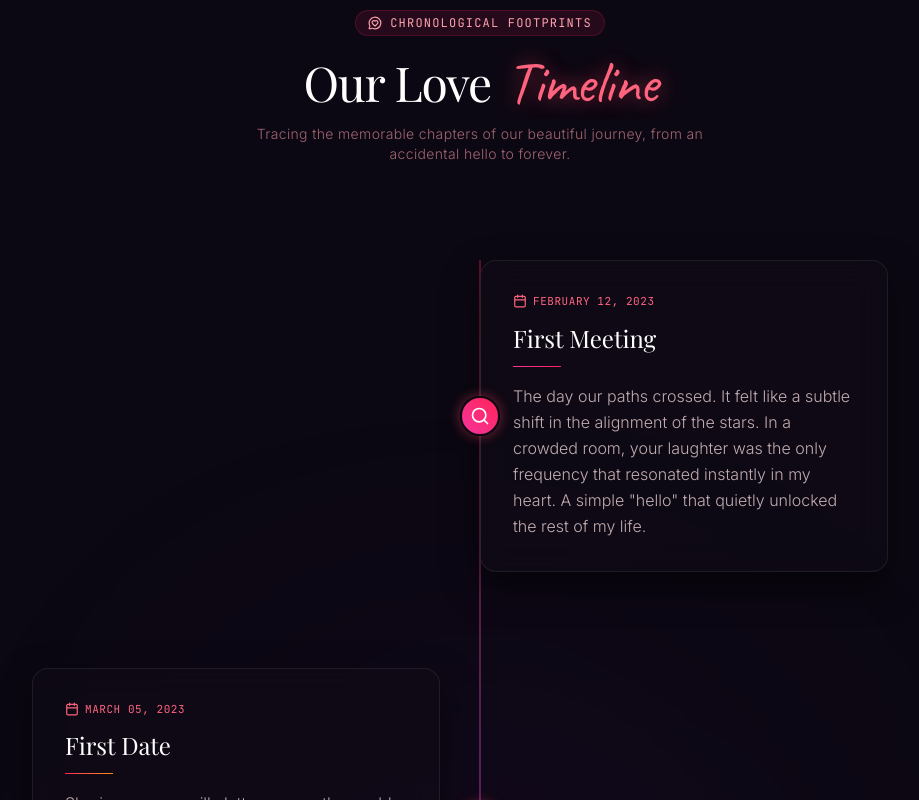
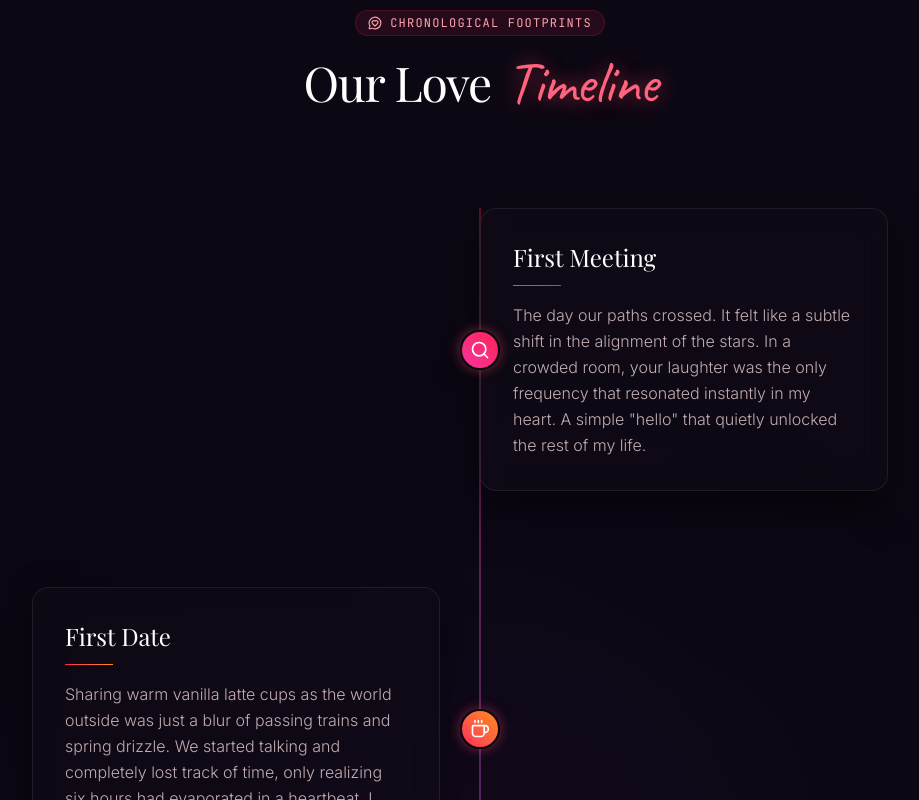
Before and after one commit to AA-Coder13/Tomybebe, a React (Vite) app: page / in a window 1280 px wide. Shown: the part 2600-3400 px from the top of the page, without its empty margins (160-1079 px from the left). Built offline with nearby package versions, Linux system fonts and the light colour scheme; a web font is replaced by a local one.

Commit message:
Update Timeline.tsx

```diff
--- a/src/components/Timeline.tsx
+++ b/src/components/Timeline.tsx
@@ -85,7 +85,6 @@ export default function Timeline() {
             Our Love <span className="font-handwritten text-rose-400 capitalize text-5xl md:text-6xl text-glow-rose font-medium ml-1">Timeline</span>
           </h2>
           <p className="mt-3 text-rose-300/60 max-w-md mx-auto text-sm font-sans tracking-wide font-light">
-            Tracing the memorable chapters of our beautiful journey, from an accidental hello to forever.
           </p>
         </div>
 
@@ -116,11 +115,6 @@ export default function Timeline() {
                       transition={{ duration: 0.8 }}
                       className="group p-6 md:p-8 rounded-2xl bg-glassmorphism border border-rose-500/10 hover:border-rose-500/25 shadow-[0_15px_35px_rgba(0,0,0,0.5)] hover:shadow-[0_20px_45px_rgba(244,63,94,0.12)] transition-all duration-500 flex flex-col"
                     >
-                      {/* Event timestamp and tag */}
-                      <div className="flex items-center gap-1.5 font-mono text-[11px] text-rose-400 tracking-wider uppercase mb-3">
-                        <Calendar className="h-3.5 w-3.5" />
-                        <span>{event.date}</span>
-                      </div>
 
                       {/* Event Title */}
                       <h3 className="text-xl md:text-2xl font-serif text-white hover:text-rose-300 transition-colors duration-300">
```
